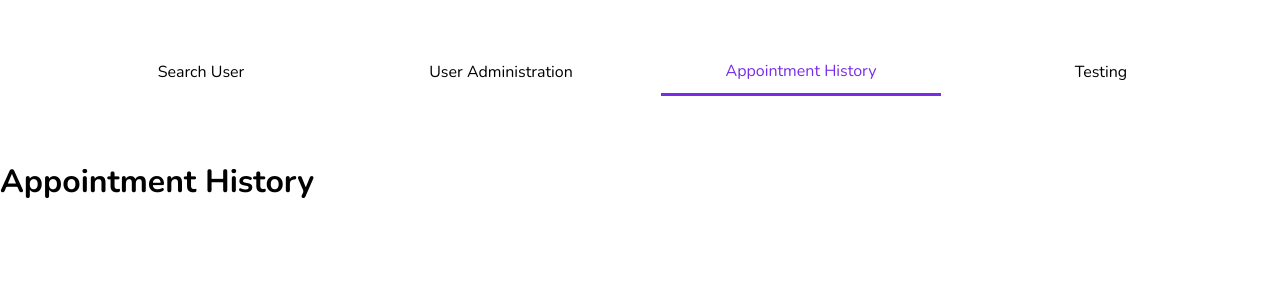
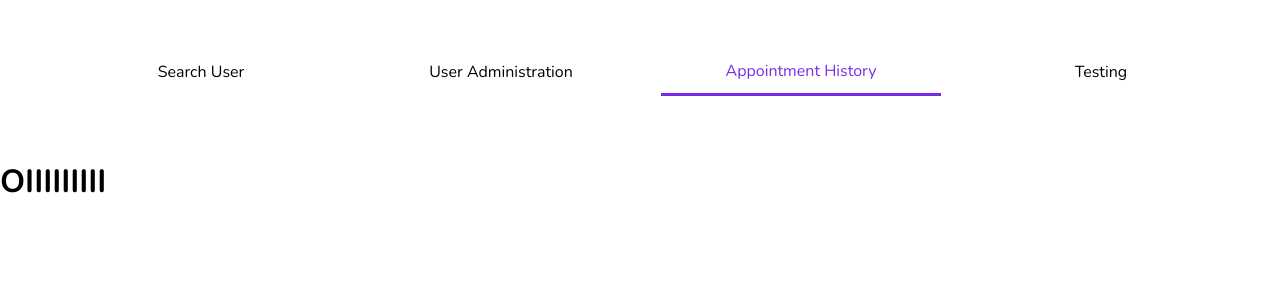
Before and after one commit to BukuTamuKita/Visity-Frontend, a React (Create React App) app: page /history in a window 1280 px wide. Shown: the top 300 px of the page. Built offline with nearby package versions, Linux system fonts and the light colour scheme.

Commit message:
Pull testing

```diff
--- a/src/pages/AppointmentHistory.js
+++ b/src/pages/AppointmentHistory.js
@@ -3,7 +3,7 @@ import React from 'react';
 const AppointmentHistory = () => {
     return (
         <div>
-            <h1>Appointment History</h1>
+            <h1>OIIIIIIIII</h1>
         </div>
     );
 }
```
